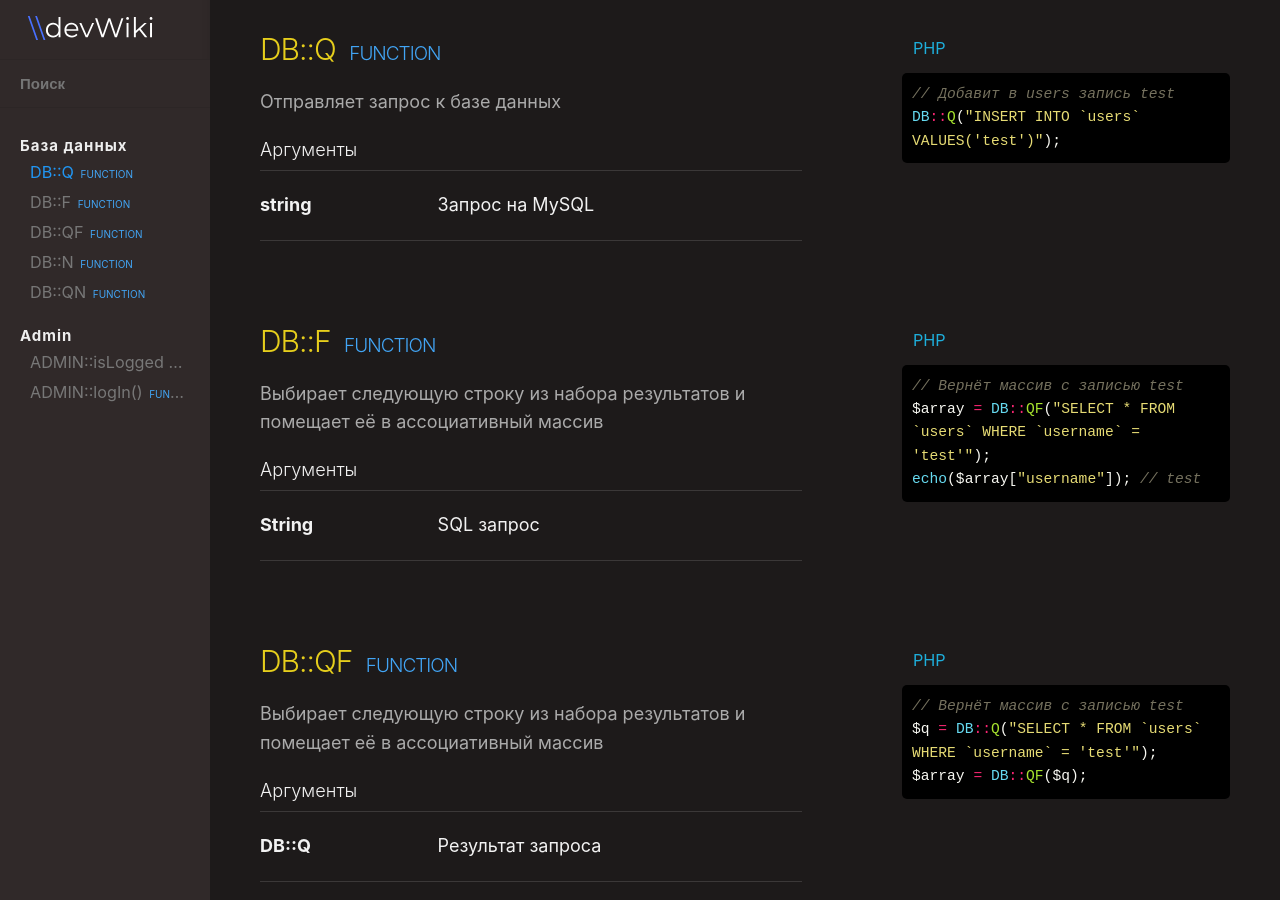
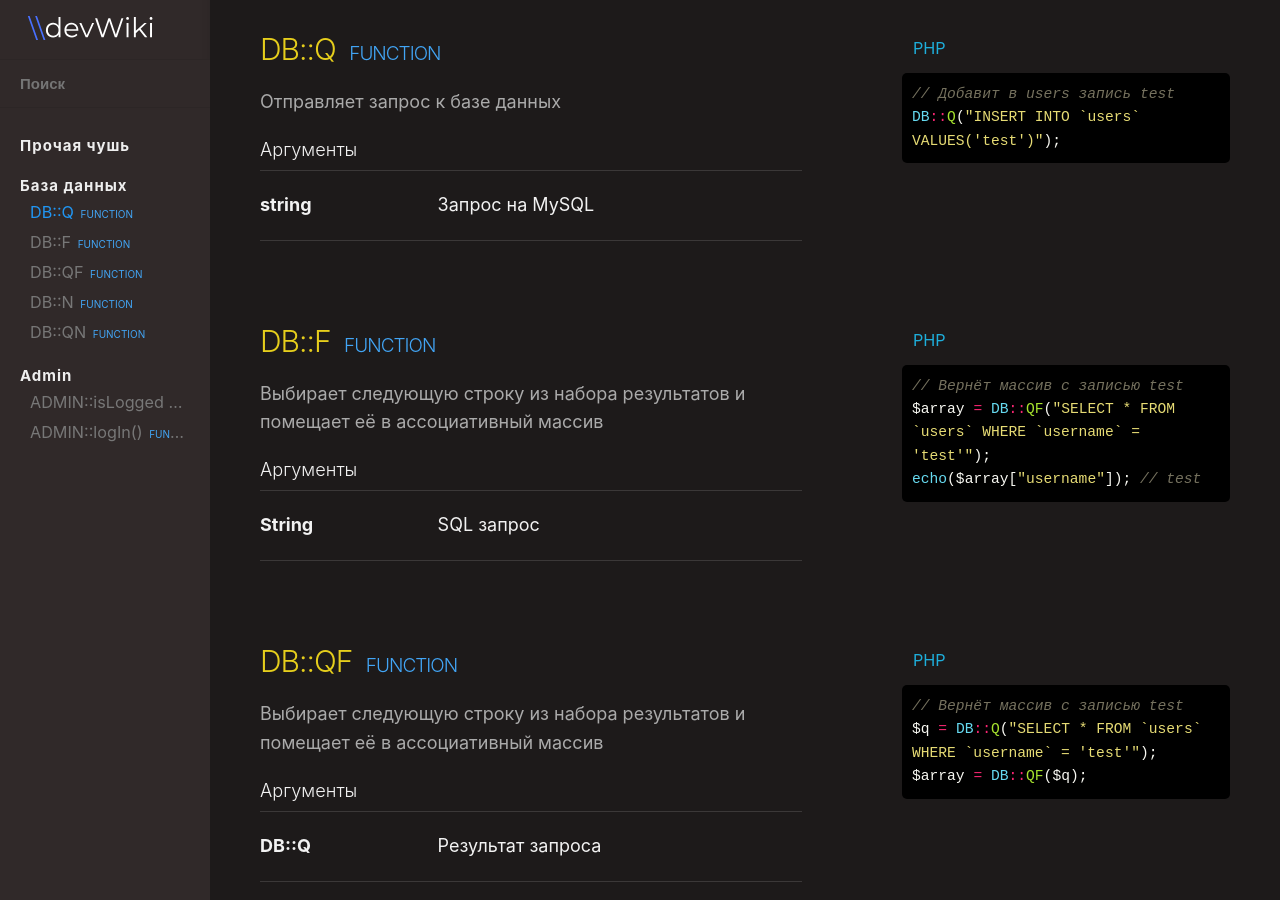
Before and after one commit to luckycod3r/academy_wiki, a Jekyll site: the page built from index.html, in a window 1280 px wide and 900 px high. Built offline with Jekyll 4.4.1, drawn with Linux system fonts in a browser that asks for light colours; nearby versions of some CDN libraries.

Commit message:
Update _config.yml

```diff
--- a/_config.yml
+++ b/_config.yml
@@ -14,8 +14,8 @@ baseurl:
 timezone: Etc/UTC
 
 collections:
-  api:
-    title: База данных
+  other:
+    title: Прочая чушь
     position_number: 1
   api:
     title: База данных
```
